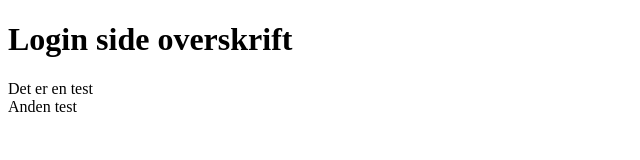
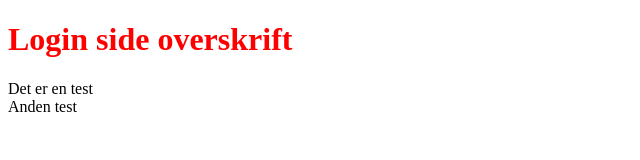
Before and after one commit to KristofferHmann/eksamen, a website: page login/login.html in a window 1280 px wide. Shown: the whole page, without its empty margins (0-640 px from the left). Drawn offline with Linux system fonts and the light colour scheme.

Commit message:
ændret header

```diff
--- a/login/login.html
+++ b/login/login.html
@@ -4,12 +4,15 @@
     <meta charset="UTF-8">
     <meta name="viewport" content="width=device-width, initial-scale=1.0">
     <title>Login side</title>
+    <link rel="stylesheet" href="login.css">
 </head>
 <body>
+
+
     <h1> Login side overskrift</h1>
     <div> Det er en test</div>
     <div> Anden test </div>
 </body>
 
-<link href="login.css">
+
 </html>
```
